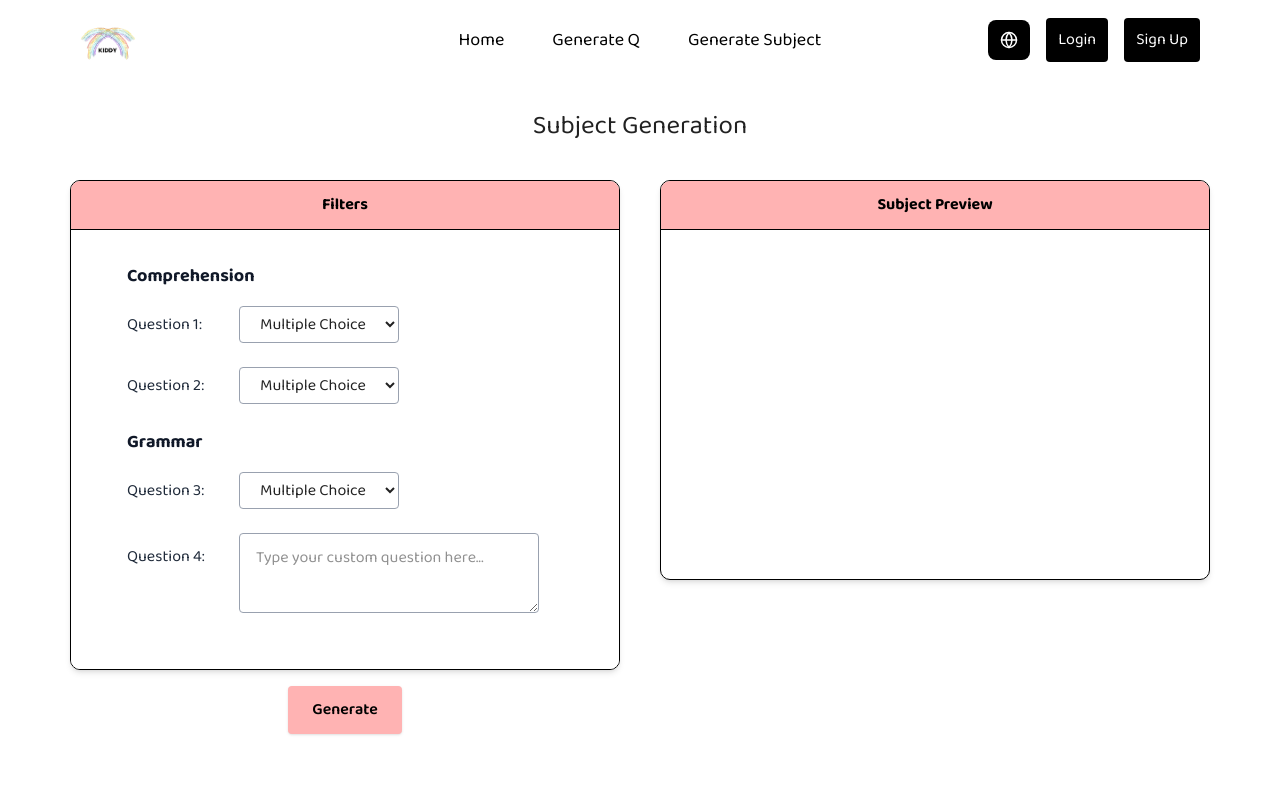
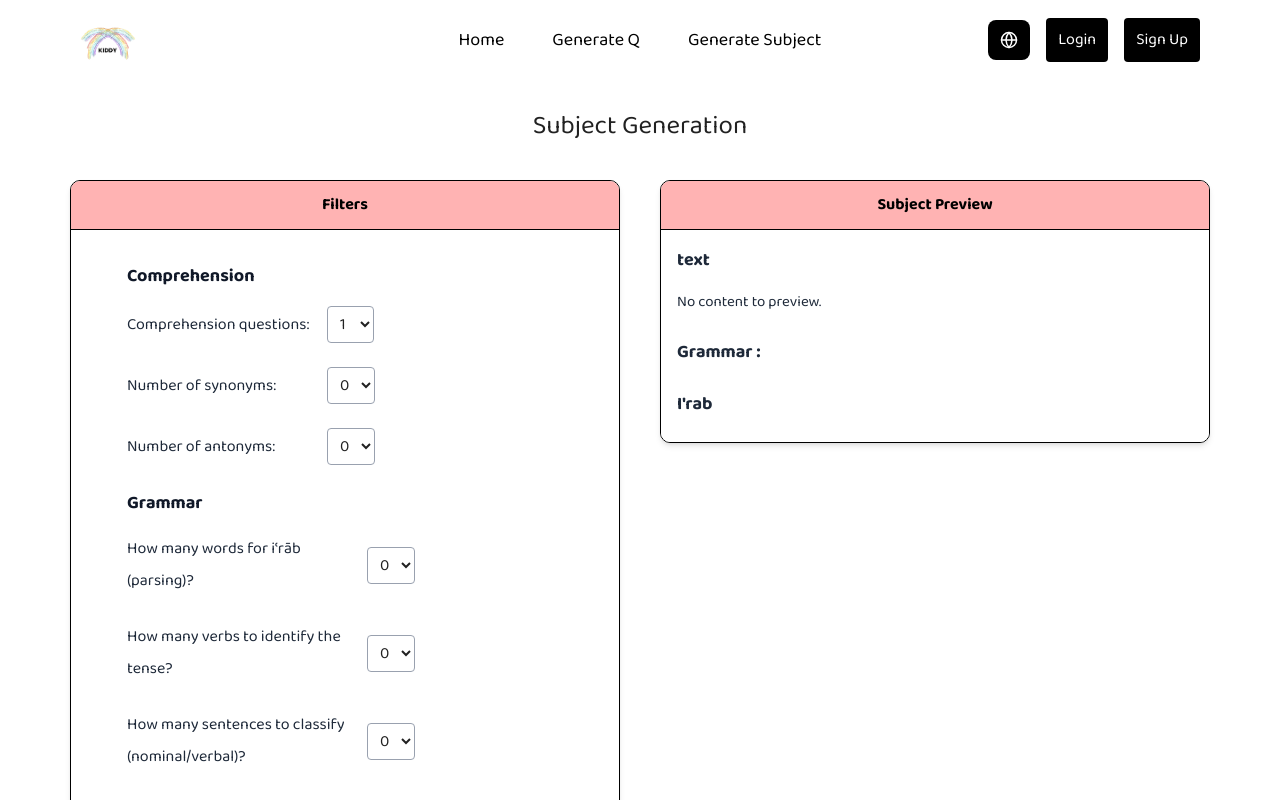
Before and after one commit to lynlyna04/AQG, a React (Vite) app in the folder QG/: page /generate-subjectopt in a window 1280 px wide. Shown: the top 800 px of the page. Built offline with nearby package versions, Linux system fonts and the light colour scheme.

Commit message:
list of questions + adjusted subject part

```diff
--- a/QG/src/Generate.jsx
+++ b/QG/src/Generate.jsx
@@ -1,25 +1,22 @@
 import { useState } from "react";
 import Header from './Header.jsx';
 import Footer from './Footer.jsx';
-import { useLanguage } from './hooks/useLanguage'; // Import the hook
-import axios from "axios"; // Import axios for HTTP requests
-import * as pdfjsLib from "pdfjs-dist"; // Import PDF.js library
+import { useLanguage } from './hooks/useLanguage';
+import axios from "axios";
+import * as pdfjsLib from "pdfjs-dist";
 
 function Generate() {
-  const { language } = useLanguage(); // Get current language
+  const { language } = useLanguage();
 
-  // States to hold input text and output (generated questions)
   const [inputText, setInputText] = useState("");
   const [outputText, setOutputText] = useState("");
   const [loading, setLoading] = useState(false);
   const [error, setError] = useState(null);
 
-  // Handle input text change
   const handleInputChange = (event) => {
     setInputText(event.target.value);
   };
 
-  // Handle the button click and generate questions
   const handleGenerateClick = async () => {
     setLoading(true);
     setError(null);
@@ -28,9 +25,7 @@ function Generate() {
       const response = await axios.post("http://localhost:5000/generate", {
         text: inputText,
       });
-
-      // Update outputText with the generated string from Flask
-      setOutputText(response.data.generated);
+      setOutputText(response.data.questions.join("\n"));
     } catch (error) {
       console.error(error);
       setError(language === 'ar' ? "حدث خطأ أثناء إنشاء الأسئلة." : "An error occurred while generating questions.");
@@ -39,27 +34,21 @@ function Generate() {
     }
   };
 
-
   const handleSaveFile = () => {
-    const fileType = 'text/plain'; // Can be set dynamically or prompted
-    const fileName = 'generated_results.txt'; // You can also allow the user to choose the file name
-
-    // Convert output text to a Blob (for .txt file)
+    const fileType = 'text/plain';
+    const fileName = 'generated_results.txt';
     const blob = new Blob([outputText], { type: fileType });
     const link = document.createElement('a');
     link.href = URL.createObjectURL(blob);
-    link.download = fileName; // Specify the filename
-    link.click(); // Trigger the download
+    link.download = fileName;
+    link.click();
   };
 
-  // Handle PDF upload
   const handlePdfUpload = async (event) => {
     const file = event.target.files[0];
 
     if (file) {
-      // Check file type before processing
       if (file.type === 'application/pdf') {
-        // Handle PDF file upload
         const reader = new FileReader();
         reader.onload = async (e) => {
           const pdfData = new Uint8Array(e.target.result);
@@ -71,17 +60,16 @@ function Generate() {
               const textContent = await page.getTextContent();
               pdfText += textContent.items.map(item => item.str).join(" ") + "\n";
             }
-            setInputText(pdfText); // Set the extracted text to inputText state
+            setInputText(pdfText);
           } catch (error) {
             console.error("Error extracting PDF text:", error);
           }
         };
         reader.readAsArrayBuffer(file);
       } else if (file.type === 'text/plain') {
-        // Handle .txt file upload
         const reader = new FileReader();
         reader.onload = (e) => {
-          setInputText(e.target.result); // Set text file content
+          setInputText(e.target.result);
         };
         reader.readAsText(file);
       } else {
@@ -114,26 +102,29 @@ function Generate() {
           </div>
         </div>
 
-
-
         {/* Output Card */}
-        <div className="w-[350px] rounded-[10px] border border-black shadow-md overflow-hidden">
+        <div className="w-[350px] h-50 rounded-[10px] border border-black shadow-md overflow-hidden">
   <div className="bg-[#FFB3B3] p-2 border-b border-black">
     <h3 className="text-l font-bold text-black" dir={language === 'ar' ? 'rtl' : 'ltr'}>
       {language === 'ar' ? 'الأسئلة' : 'Questions'}
     </h3>
   </div>
-          <div className="bg-white p-4">
+  <div className="bg-white px-6 py-4 h-[150px] overflow-y-auto">
+    {loading ? (
       <p className="text-gray-800 leading-6" dir={language === 'ar' ? 'rtl' : 'ltr'}>
-              {loading
-                ? language === 'ar'
-                  ? 'جارٍ إنشاء الأسئلة...'
-                  : 'Generating questions...'
-                : outputText}
+        {language === 'ar' ? 'جارٍ إنشاء الأسئلة...' : 'Generating questions...'}
       </p>
+    ) : (
+      <ol className="text-gray-800 leading-6 list-decimal pl-5" dir={language === 'ar' ? 'rtl' : 'ltr'}>
+        {outputText.split("\n").map((question, index) => (
+          <li key={index}>{question}</li>
+        ))}
+      </ol>
+    )}
     {error && <p className="text-red-500">{error}</p>}
   </div>
 </div>
+
       </div>
 
       {/* Generate Button */}
@@ -151,22 +142,20 @@ function Generate() {
         </div>
       </button>
 
-      <div className={`absolute  ${language === 'ar' ? 'ml-183 mt-[-44px]' : 'ml-108 mt-[-40px]'}`}>
-  {/* Hidden file input */}
+      {/* Upload File Button */}
+      <div className={`absolute ${language === 'ar' ? 'ml-183 mt-[-44px]' : 'ml-108 mt-[-40px]'}`}>
         <input
           id="file-upload"
           type="file"
           accept=".pdf, .txt"
           onChange={handlePdfUpload}
-    className="hidden"  // Hides the default file input
+          className="hidden"
         />
-
-  {/* Custom button */}
         <label
           htmlFor="file-upload"
           className="bg-[#FFEF9D] text-[14px] font-semibold border-2 border-black py-[11px] px-3 rounded-[15px] hover:bg-[#FFE768] cursor-pointer"
         >
-    {language === 'ar' ? 'تحميل ملف ' : 'Upload file'}  {/* Custom label */}
+          {language === 'ar' ? 'تحميل ملف ' : 'Upload file'}
         </label>
       </div>
 
@@ -178,9 +167,9 @@ function Generate() {
         {language === 'ar' ? 'حفظ النتيجة' : 'Save Result'}
       </button>
 
-
       {/* Image */}
       <img src="./ni9er.png" className="w-[190px] mt-[-150px] ml-10" />
+
       <Footer />
     </>
   );
--- a/QG/src/Subjectopt.jsx
+++ b/QG/src/Subjectopt.jsx
@@ -1,9 +1,24 @@
 import Header from "./Header.jsx";
 import { useLanguage } from "./hooks/useLanguage";
+import { useState, useEffect } from "react";
+
 
 function Subjectopt() {
+
+  const [i3rabCount, setI3rabCount] = useState(0);
+
   const { language } = useLanguage();
     const isArabic = language === "ar";
+
+    const [previewText, setPreviewText] = useState("");
+
+useEffect(() => {
+  const savedText = localStorage.getItem("subjectText");
+  if (savedText) {
+    setPreviewText(savedText);
+  }
+}, []);
+
 
   return (
     <>
@@ -32,57 +47,103 @@ function Subjectopt() {
               </h3>
 
               {/* Question 1 */}
+              {/* Number of Comprehension Questions */}
 <div className="flex items-center mb-6">
-                <p className="text-gray-800 w-28">
-                  {isArabic ? "السؤال 1:" : "Question 1:"}
+  <p className="text-gray-800 w-50">
+    {isArabic ? "أسئلة الفهم :" : "Comprehension questions:"}
   </p>
-                <select className="border border-gray-400 rounded px-4 py-1">
-                  <option value="mcq">{isArabic ? "اختيار من متعدد" : "Multiple Choice"}</option>
-                  <option value="truefalse">{isArabic ? "صح / خطأ" : "True / False"}</option>
-                  <option value="open">{isArabic ? "سؤال مفتوح" : "Open-ended"}</option>
+  <select className="border border-gray-400 rounded px-2 py-1">
+    <option value="1">1</option>
+    <option value="2">2</option>
+    <option value="3">3</option>
   </select>
 </div>
 
-              {/* Question 2 */}
+{/* Number of Synonyms */}
 <div className="flex items-center mb-6">
-                <p className="text-gray-800 w-28">
-                  {isArabic ? "السؤال 2:" : "Question 2:"}
+  <p className="text-gray-800 w-50">
+    {isArabic ? "عدد المرادفات :" : "Number of synonyms:"}
   </p>
-                <select className="border border-gray-400 rounded px-4 py-1">
-                  <option value="mcq">{isArabic ? "اختيار من متعدد" : "Multiple Choice"}</option>
-                  <option value="truefalse">{isArabic ? "صح / خطأ" : "True / False"}</option>
-                  <option value="open">{isArabic ? "سؤال مفتوح" : "Open-ended"}</option>
+  <select className="border border-gray-400 rounded px-2 py-1">
+    <option value="0">0</option>
+    <option value="1">1</option>
+    <option value="2">2</option>
   </select>
 </div>
+
+{/* Number of Antonyms */}
+<div className="flex items-center mb-6">
+  <p className="text-gray-800 w-50">
+    {isArabic ? "عدد الأضداد :" : "Number of antonyms:"}
+  </p>
+  <select className="border border-gray-400 rounded px-2 py-1">
+    <option value="0">0</option>
+    <option value="1">1</option>
+    <option value="2">2</option>
+  </select>
+</div>
+
 
               <h3 className="text-lg font-bold text-gray-900 mb-4">
                 {isArabic ? "القواعد" : "Grammar"}
               </h3>
 
-              {/* Question 3 */}
+              {/* iʿrāb Question */}
 <div className="flex items-center mb-6">
-                <p className="text-gray-800 w-28">
-                  {isArabic ? "السؤال 3:" : "Question 3:"}
+  <p className="text-gray-800 w-60">
+    {isArabic ? "كم عدد الكلمات المطلوبة للإعراب؟" : "How many words for iʿrāb (parsing)?"}
   </p>
-                <select className="border border-gray-400 rounded px-4 py-1">
-                  <option value="mcq">{isArabic ? "اختيار من متعدد" : "Multiple Choice"}</option>
-                  <option value="truefalse">{isArabic ? "صح / خطأ" : "True / False"}</option>
-                  <option value="open">{isArabic ? "سؤال مفتوح" : "Open-ended"}</option>
+  <select
+  className="border border-gray-400 rounded px-2 py-1"
+  value={i3rabCount}
+  onChange={(e) => setI3rabCount(parseInt(e.target.value))}
+>
+  <option value="0">0</option>
+  <option value="1">1</option>
+  <option value="2">2</option>
+  <option value="3">3</option>
+</select>
+
+</div>
+
+{/* Tense Identification */}
+<div className="flex items-center mb-6">
+  <p className="text-gray-800 w-60">
+    {isArabic ? "كم عدد الأفعال لتحديد الزمن؟" : "How many verbs to identify the tense?"}
+  </p>
+  <select className="border border-gray-400 rounded px-2 py-1">
+    <option value="0">0</option>
+    <option value="1">1</option>
+    <option value="2">2</option>
+    <option value="3">3</option>
   </select>
                           </div>
 
-              {/* Question 4 */}
-              <div className="flex items-start mb-6">
-                <p className="text-gray-800 w-28 mt-2">
-                  {isArabic ? "السؤال 4:" : "Question 4:"}
+                          <div className="flex items-center mb-6">
+  <p className="text-gray-800 w-60">
+    {isArabic ? "كم عدد الجمل لتحديد نوع الجملة؟" : "How many sentences to classify (nominal/verbal)?"}
   </p>
-                <textarea
-                  className="border border-gray-400 rounded px-4 py-2 w-[300px] h-[80px]"
-                  placeholder={
-                    isArabic ? "اكتب سؤالك المخصص هنا..." : "Type your custom question here..."
-                  }
-                ></textarea>
+  <select className="border border-gray-400 rounded px-2 py-1">
+    <option value="0">0</option>
+    <option value="1">1</option>
+    <option value="2">2</option>
+    <option value="3">3</option>
+  </select>
 </div>
+
+<div className="flex items-center mb-6">
+  <p className="text-gray-800 w-60">
+    {isArabic ? "كم عدد الكلمات لتحديد نوع الكلمة؟" : "How many words to categorize (noun/verb/particle)?"}
+  </p>
+  <select className="border border-gray-400 rounded px-2 py-1">
+    <option value="0">0</option>
+    <option value="1">1</option>
+    <option value="2">2</option>
+    <option value="3">3</option>
+  </select>
+</div>
+
+
             </div>
           </div>
 
@@ -92,15 +153,39 @@ function Subjectopt() {
         </div>
 
         {/* Right Block (preview box) */}
-        <div className="w-[550px] h-100 rounded-[10px] border border-black shadow-md overflow-hidden">
+        <div className="w-[550px] h-auto rounded-[10px] border border-black shadow-md overflow-hidden">
           <div className="bg-[#FFB3B3] p-2 border-b border-black">
             <h3 className="text-l font-bold text-black text-center">
               {isArabic ? "معاينة الموضوع" : "Subject Preview"}
             </h3>
           </div>
-          <div className="bg-white p-4 h-[150px]">
-            {/* Empty content for now */}
+                  <div className="bg-white p-4 h-auto overflow-y-auto whitespace-pre-wrap text-gray-800 text-[15px] leading-6">
+                      <h3 className="font-bold text-lg mb-4">{isArabic ? " النص" : "text"}</h3>
+                      {previewText || (isArabic ? "لا يوجد محتوى للعرض." : "No content to preview.")}
+                      {isArabic ? <h3 className="font-bold text-lg mt-6 mb-2">البناء اللغوي :</h3> : <h3 className="font-bold text-lg mt-6 mb-2">Grammar :</h3>}
+                      {isArabic ? <h3 className="font-semi-bold text-lg mt-6 mb-2">1- اعرب الكلمات التالية :</h3> : <h3 className="font-bold text-lg mt-6 mb-2">I'rab</h3>}
+
+{i3rabCount > 0 && (
+  <table className="w-full border border-gray-300 text-sm">
+    <thead>
+      <tr className="bg-gray-100 text-left">
+        <th className="border px-2 py-1">{isArabic ? "الكلمة" : "Word"}</th>
+        <th className="border px-2 py-1">{isArabic ? "الإعراب" : "I'rab"}</th>
+      </tr>
+    </thead>
+    <tbody>
+      {Array.from({ length: i3rabCount }).map((_, index) => (
+        <tr key={index}>
+          <td className="border px-2 py-1">{isArabic ? `كلمة ${index + 1}` : `Word ${index + 1}`}</td>
+          <td className="border px-2 py-1">{isArabic ? "..." : "..."}</td>
+        </tr>
+      ))}
+    </tbody>
+  </table>
+)}
+
 </div>
+
         </div>
       </div>
     </>
```
Also changed, not shown: QG/src/Subjectone.jsx (+8 -2 lines), 1 other file (tests, documents, lock files or other folders). Lines whose indentation alone changed are shown as unchanged.
